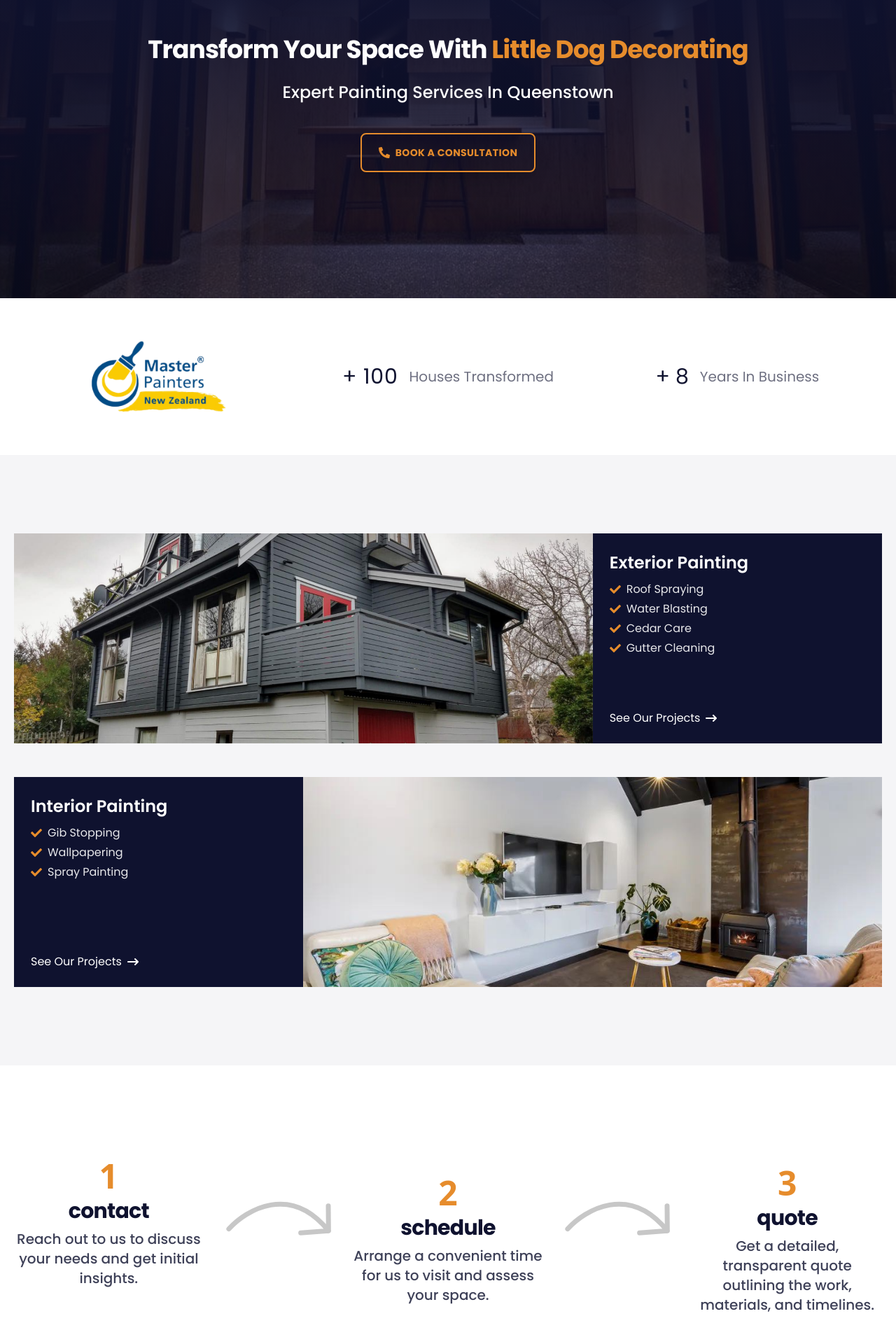
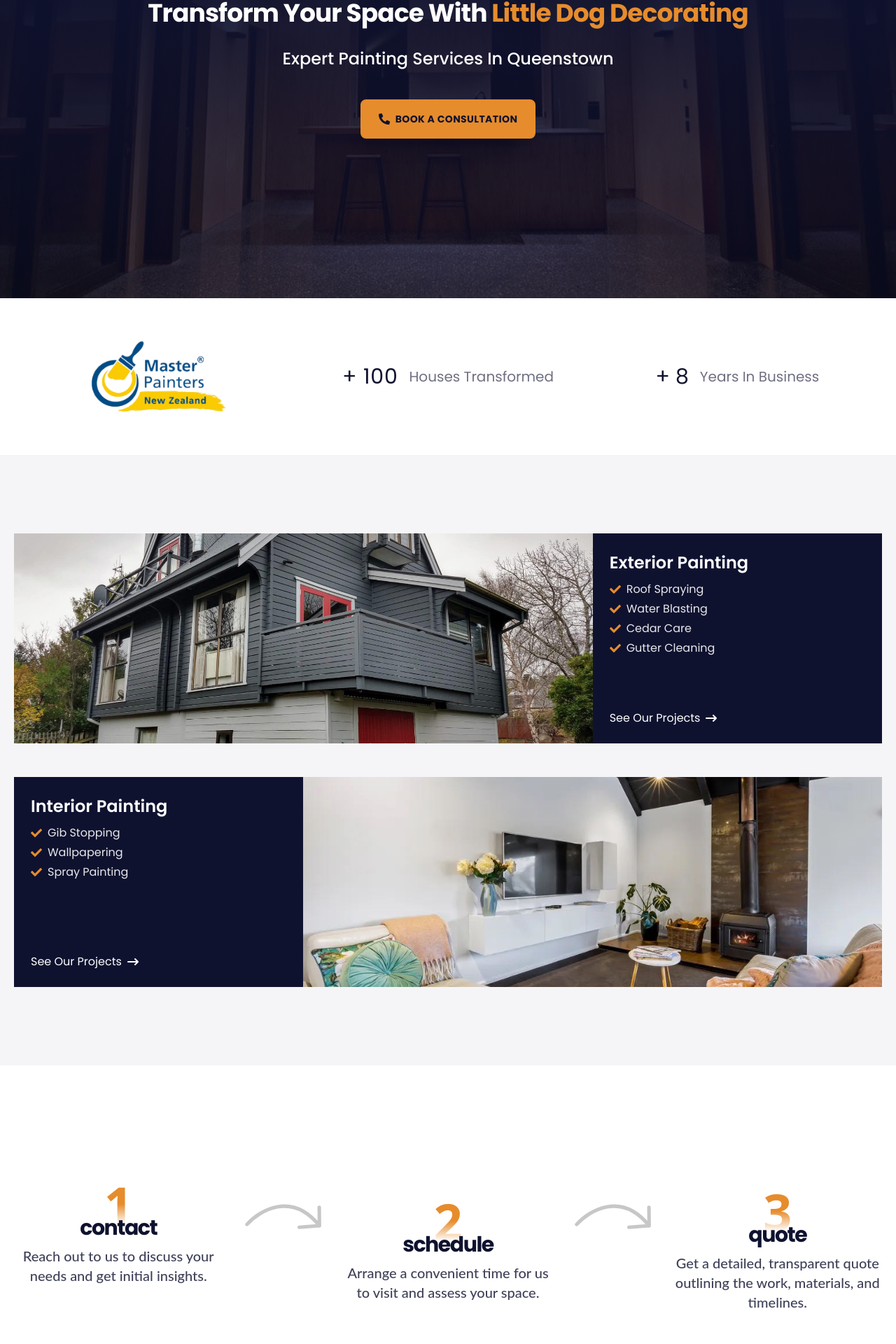
Before and after one commit to BradleyHam/little-dog-decorating, a Next.js app: page / in a window 1280 px wide. Shown: the part 374-2294 px from the top of the page at 70% size. Built offline with nearby package versions, Linux system fonts and the light colour scheme.

Commit message:
process number gradient added

```diff
--- a/app/HomeComponents/ContactForm.js
+++ b/app/HomeComponents/ContactForm.js
@@ -2,6 +2,9 @@
 import React, { useState, useEffect } from 'react';
 import emailjs from 'emailjs-com';
 import { MdArrowOutward } from 'react-icons/md';
+import { BiArrowFromLeft, BiArrowToRight } from 'react-icons/bi';
+import { FaArrowRight } from 'react-icons/fa';
+import { IoIosArrowRoundForward }  from 'react-icons/io';
 
 function ContactForm() {
   const [formData, setFormData] = useState({
@@ -60,9 +63,9 @@ function ContactForm() {
   };
 
   return (
-    <form className='contact-form flex flex-col ' onSubmit={handleSubmit}>
+    <form className='contact-form flex flex-col items-start' onSubmit={handleSubmit}>
         <input
-          className='text-white font-primary  mb-2 p-3 border rounded'
+          className='w-full text-white font-primary  mb-2 p-3 border rounded'
           placeholder='Your Name'
           aria-label="Name"
           type="text"
@@ -73,7 +76,7 @@ function ContactForm() {
           required
         />
         <input
-          className='text-white font-primary  p-3 mb-2 border rounded'
+          className='w-full text-white font-primary  p-3 mb-2 border rounded'
           placeholder='Your Email'
           aria-label="Email"
           type="email"
@@ -84,7 +87,7 @@ function ContactForm() {
           required
         />
         <textarea
-          className='mb-5  font-primary  p-3 border rounded'
+          className=' w-full mb-5  font-primary  p-3 border rounded'
           id="message"
           name="message"
           placeholder='Your Message'
@@ -93,20 +96,24 @@ function ContactForm() {
           required
         />
         <button
-          className='text-light font-primary flex space-x-2 items-center font-medium'
+          className=' bg-brand-orange p-3 rounded text-light font-primary flex space-x-2 items-center font-medium'
           disabled={formStatus.submitting}
         >
           {formStatus.submitting ? (
             <p className='text-[17px] font-medium'>Sending...</p>
           ) : (
             <>
-              <p className='text-[17px] font-medium underline cursor-pointer'>Submit</p>
+              <p className='text-regular font-semibold uppercase cursor-pointer'>Submit</p>
 
             </>
           )}
+          <IoIosArrowRoundForward size={30}/>
+
         </button>
         {formStatus.message && (
-          <p className="form-status-message text-[17px] italic">{formStatus.message}</p>
+          <div className="form-status-message text-[17px] italic">
+            {formStatus.message}
+            </div>
         )}
     </form>
   );
--- a/app/HomeComponents/Hero.tsx
+++ b/app/HomeComponents/Hero.tsx
@@ -15,8 +15,8 @@ export default function Hero() {
         <div className="hero-container h-screen">
             <div className="text-white px-5 flex flex-col items-start lg:items-center pt-[150px] lg:pt-[250px]">
                 <HeroTestimonials />
-                <div className="heading-row flex flex-col mx-auto pt-12 lg:pt-28 text-center mb-[40px]">
-                    <h1 ref={headingRef} className="text-4xl text-left lg:text-center text-brand-blue font-bold capitalize mb-4 tracking-tight leading-normal font-poppins text-white">
+                <div className="heading-row flex flex-col mx-auto pt-[40px] lg:pt-[60px] text-center mb-[40px]">
+                    <h1 ref={headingRef} className="text-4xl text-left lg:text-center text-brand-blue font-bold capitalize mb-[20px] tracking-tight leading-normal font-poppins text-white">
                         transform your space with <span className="text-brand-orange">little dog decorating</span>
                     </h1>
                     <h1 className="text-2xl text-left lg:text-center text-white font-medium capitalize leading-normal">
--- a/app/HomeComponents/ProcessStep.tsx
+++ b/app/HomeComponents/ProcessStep.tsx
@@ -1,9 +1,15 @@
 export default function ProcessStep({number, heading, description}: {number: number, heading: string, description: string}) {
     return (
-        <div className="process-step flex flex-col space-y-2 items-start lg:items-center lg:w-[300px] flex-1">
-            <div className="number text-4xl font-black text-brand-orange translate-y-7 lg:translate-y-0 lg:-translate-x-0 -z-10 text-5xl">{number}</div>
-            <div className="heading text-3xl font-bold font-poppins text-brand-blue tracking-tight">{heading}</div>
-            <p className="description  font-medium opacity-80 text-xl text-left lg:text-center text-brand-blue">{description}</p>
+        <div className="process-step flex flex-col space-y-2 items-start lg:items-center lg:w-1/3">
+        <div className="number text-4xl font-black translate-y-7  lg:-translate-x-0 -z-10 text-7xl gradient-text">
+            {number}
         </div>
+        <div className="heading text-3xl font-bold font-poppins text-brand-blue tracking-tighter">
+            {heading}
+        </div>
+        <p className="description font-lato font-medium opacity-80 text-xl text-left lg:text-center">
+            {description}
+        </p>
+    </div>
     )
 }
--- a/app/SiteComponents/ButtonCta.tsx
+++ b/app/SiteComponents/ButtonCta.tsx
@@ -2,9 +2,9 @@ import { FaPhoneAlt } from "react-icons/fa";
 
 export default function ButtonCta({ text }: { text: string }) {
     return (
-        <div className="cta-button space-x-2 tracking-wide border border-2 group border-brand-orange text-brand-orange p-4 px-6 flex items-center rounded-lg shadow-xl hover:-translate-y-[1px] cursor-pointer active:translate-y-[1px] hover:bg-brand-orange">
-            <FaPhoneAlt className="transition duration-300 ease-in-out group-hover:text-brand-blue  text-brand-orange" />
-            <button className="my-auto uppercase font-bold font-poppins text-brand-orange text-sm group-hover:text-brand-blue transition duration-300 ease-in-out">
+        <div className="cta-button space-x-2 tracking-wide border border-2 group border-brand-orange text-brand-orange p-4 px-6 flex items-center rounded-lg shadow-xl hover:-translate-y-[1px] cursor-pointer active:translate-y-[1px] bg-brand-orange">
+            <FaPhoneAlt className="transition duration-300 ease-in-out text-brand-blue " />
+            <button className="my-auto uppercase font-bold font-poppins text-sm text-brand-blue transition duration-300 ease-in-out">
                 {text}
             </button>
         </div>
--- a/app/globals.css
+++ b/app/globals.css
@@ -85,3 +85,12 @@ ul li{
 li{
   font-family: 'Poppins';
 }
+
+.gradient-text {
+    background: linear-gradient(to bottom,#E68C2C 50%, rgba(255, 165, 0, 0) 90%);
+    -webkit-background-clip: text;
+    -webkit-text-fill-color: transparent;
+    background-clip: text;
+    text-fill-color: transparent;
+
+}
--- a/tsconfig.json
+++ b/tsconfig.json
@@ -22,6 +22,6 @@
     },
     "target": "ES2017"
   },
-  "include": ["next-env.d.ts", "**/*.ts", "**/*.tsx", ".next/types/**/*.ts", "app/HomeComponents/HeroHeading.js"],
+  "include": ["next-env.d.ts", "**/*.ts", "**/*.tsx", ".next/types/**/*.ts", "app/HomeComponents/HeroHeading.js", "app/HomeComponents/ContactForm.js"],
   "exclude": ["node_modules"]
 }
```
